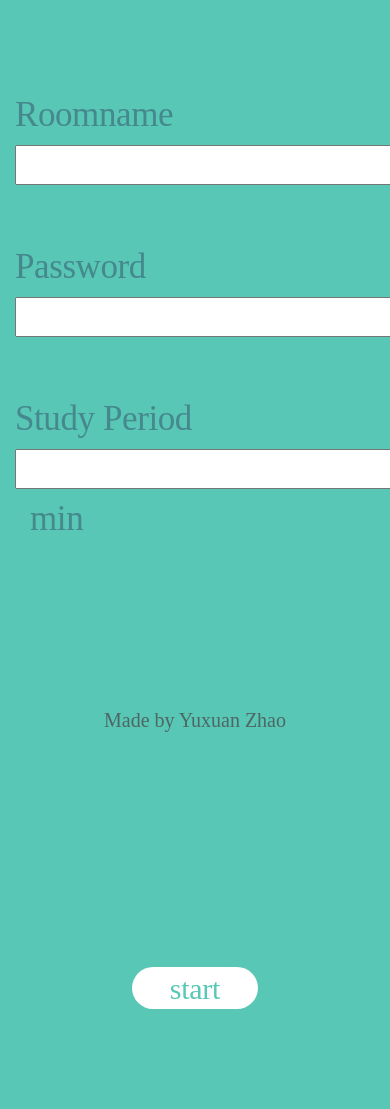
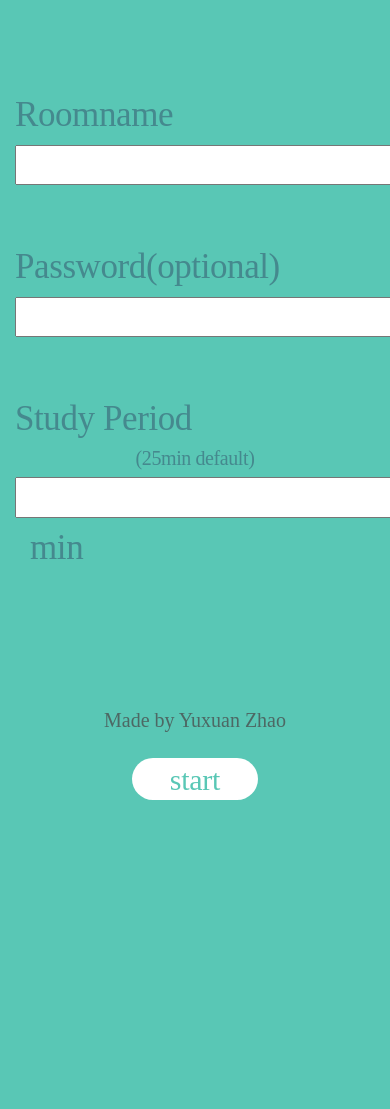
Before and after one commit to zhaoyuxuan/collaborate_timer, a Flask app: page / in a window 390 px wide; the page is wider, and only the part inside the window is pictured. Shown: the part 109-1218 px from the top of that part. After the commit the page ends 909 px from the top of that part, so only its background shows below. Run offline with Flask 2, Linux system fonts and the light colour scheme; some libraries are stand-ins or nearby versions.

Commit message:
finish the form

```diff
--- a/templates/home.html
+++ b/templates/home.html
@@ -45,12 +45,12 @@
               <div class='row'>
                   <br>
                   <div class="col-md-6">
-                      Password
+                      Password(optional)
                   </div>
                   <div class='col-md-6'>
                       <div class="row">
                           <div class="col-md-6 col-xs-12" >
-                              <input class="mininput">
+                              <input class="mininput" id="password">
                               </input>
                           </div>
                       </div>
@@ -66,11 +66,14 @@
                     <br>
                     <div class="col-md-6">
                         Study Period
+                        <div class="row text-center" style="font-size:20px;">
+                          (25min default)
+                        </div>
                     </div>
                     <div class='col-md-3'>
                         <div class="row">
                             <div class="col-md-6 col-xs-12" >
-                                <input class="mininput">
+                                <input class="mininput" id="studyperiod">
                                 </input>
                             </div>
                             <div class="col-md-3">
@@ -88,8 +91,14 @@
                 <div class="col-md-3"></div>
 
             </div>
+
             <div class="col-md-2"></div>
-            <div class="row" style="padding-top:420px;">
+            <div class="row">
+              <div class="col-md-4"></div>
+              <div class="text-center col-md-4" id="noroomname" style="color:red; font-size:20px;display:none; padding-top:40px;">Please enter the room name</div>
+              <div class="col-md-4"></div>
+            </div>
+            <div class="row" style="padding-top:180px;">
                 <input class="center-block" id='startbutton' type="submit" value="start">
             </div>
             </input>
@@ -176,11 +185,19 @@
 </style>
 <script>
   $('#startbutton').click(function(){
-    console.log(document.getElementById('roomname').value);
-    var posting=$.post("/redirect_to_room", {room: document.getElementById('roomname').value, url:window.location.href});
+    var roomname=document.getElementById('roomname').value
+    var password=document.getElementById('password').value
+    var studyperiod=document.getElementById('studyperiod').value
+    if(roomname.length==0){
+      document.getElementById("noroomname").style.display="block";
+
+    }
+    else{
+    var posting=$.post("/redirect_to_room", {room: document.getElementById('roomname').value, url:window.location.href,password:password, studyperiod:studyperiod});
     posting.done(function(data){
       window.location.href=data;
     });
+  }
 
 
 
```
Also changed, not shown: templates/timer.html (+8 -2 lines).
